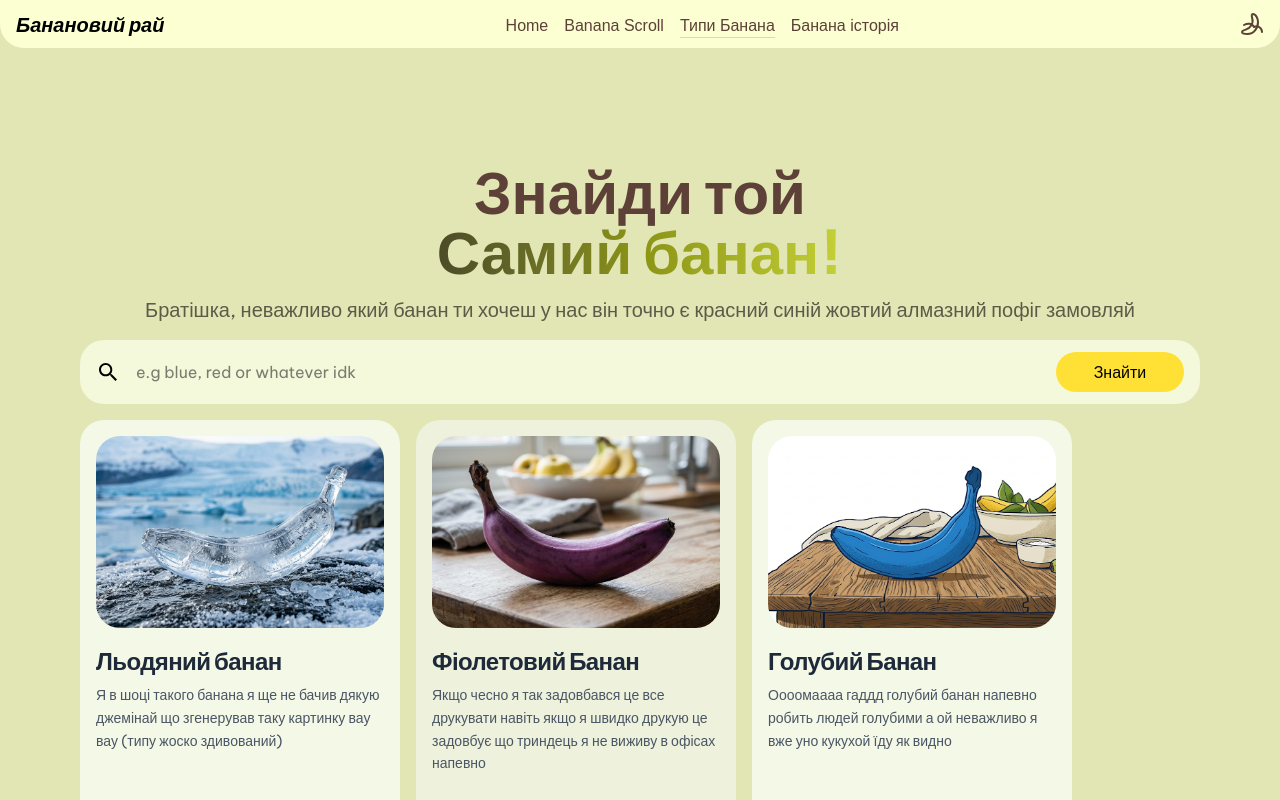
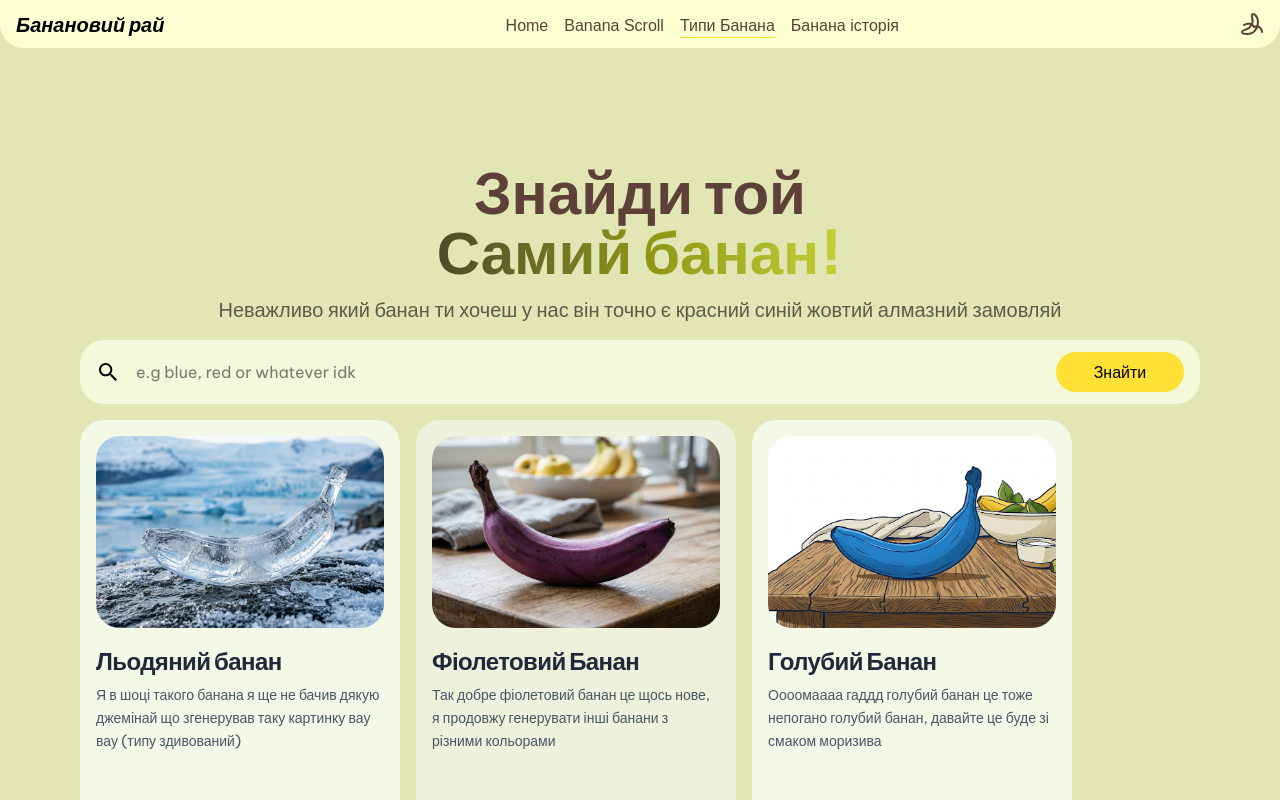
Before and after one commit to Graph2020/banana-site, a Next.js app: page /typeBanana in a window 1280 px wide. Shown: the top 800 px of the page. Built offline with nearby package versions, Linux system fonts and the light colour scheme.

Commit message:
make adequate text

```diff
--- a/app/consts/index.ts
+++ b/app/consts/index.ts
@@ -8,16 +8,16 @@ import {
   FaBolt,
   FaLeaf,
 } from "react-icons/fa";
-// Filtered banana cards data
+
 export const BANANA_CARDS = [
   {
     imageSrc: "/bananaImages/iceBanana.png",
     title: "Льодяний банан",
     description:
-      "Я в шоці такого банана я ще не бачив дякую джемінай що згенерував таку картинку вау вау (типу жоско здивований)",
+      "Я в шоці такого банана я ще не бачив дякую джемінай що згенерував таку картинку вау вау (типу здивований)",
     spanLabel: "HIGH ENERGY",
     spanBg: "#ffffff",
-    spanTextColor: "#059669", // Emerald green
+    spanTextColor: "#059669",
     cardBg: "#f4f8e6",
     Icon: FaRegHeart,
     type: "blue",
@@ -27,10 +27,10 @@ export const BANANA_CARDS = [
     imageSrc: "/bananaImages/purpleBanan.png",
     title: "Фіолетовий Банан",
     description:
-      "Якщо чесно я так задовбався це все друкувати навіть якщо я швидко друкую це задовбує що триндець я не виживу в офісах напевно",
+      "Так добре фіолетовий банан це щось нове, я продовжу генерувати інші банани з різними кольорами",
     spanLabel: "CLASSIC PRANK",
-    spanBg: "#fce7e7", // Light pink/red
-    spanTextColor: "#9f1239", // Dark red
+    spanBg: "#fce7e7",
+    spanTextColor: "#9f1239",
     cardBg: "#eef2dc",
     Icon: FaShareAlt,
     type: "blue",
@@ -40,12 +40,12 @@ export const BANANA_CARDS = [
     imageSrc: "/bananaImages/blueBanan.png",
     title: "Голубий Банан",
     description:
-      "Оооомаааа гаддд голубий банан напевно робить людей голубими а ой неважливо я вже уно кукухой їду як видно",
+      "Оооомаааа гаддд голубий банан це тоже непогано голубий банан, давайте це буде зі смаком моризива",
     spanLabel: "COOL VIBES",
-    spanBg: "#14f195", // Bright cyan/mint
-    spanTextColor: "#064e3b", // Dark green
+    spanBg: "#14f195",
+    spanTextColor: "#064e3b",
     cardBg: "#f4f8e6",
-    Icon: FaRegSnowflake, // Assumed icon since it was covered by the alert
+    Icon: FaRegSnowflake,
     type: "red",
     id: 3,
   },
@@ -68,8 +68,8 @@ export const BANANA_CARDS = [
     description:
       "Цитат не буде вони занадто здорові для цих типу бананових карточок шкода шкода життя бентежне пишу всяку фігню ",
     spanLabel: "ALTERNATIVE",
-    spanBg: "#ffedd5", // Light orange
-    spanTextColor: "#9a3412", // Dark orange
+    spanBg: "#ffedd5",
+    spanTextColor: "#9a3412",
     cardBg: "#f4f8e6",
     Icon: FaBolt,
     type: "red",
@@ -84,7 +84,7 @@ export const BANANA_CARDS = [
     spanBg: "#14f195",
     spanTextColor: "#064e3b",
     cardBg: "#eef2dc",
-    Icon: FaLeaf, // Assumed icon since it was covered by the alert
+    Icon: FaLeaf,
     type: "orange",
     id: 6,
   },
--- a/app/history/page.tsx
+++ b/app/history/page.tsx
@@ -32,7 +32,6 @@ export default function History() {
         pin: true,
         start: "center center",
         end: isMobile ? "+=700" : "+=1000",
-        markers: true,
         onLeave: () => {
           gsap.to(bananaRef.current, {
             scale: 0,
--- a/app/not-found.tsx
+++ b/app/not-found.tsx
@@ -11,7 +11,7 @@ export default function NotFound(): JSX.Element {
         Сторінку не знайдено
       </h1>
       <p className="text-secondary/70 max-w-xl">
-        Йомайо щось не ну туди клікнули чи це я не доробив ідк
+        Щось не ну туди натиснули чи це я не доробив ідк
       </p>
       <button
         onClick={() => router.back()}
--- a/app/sections/QualityBanana.tsx
+++ b/app/sections/QualityBanana.tsx
@@ -25,7 +25,6 @@ export default function QualityBanana() {
         trigger: sectionRef.current,
         start: "top 80%",
         toggleActions: "play none none none",
-        markers: true,
       },
     });
   }, []);
@@ -36,11 +35,11 @@ export default function QualityBanana() {
     >
       <div className="gap-elements bg-primary text-secondary mt-10 flex h-80 w-full flex-col rounded-4xl px-8 py-10 md:mt-0">
         <h2 className="mini-title font-headline">
-          Кароче банан жоскій супер дупєр пакупаєм
+          Банан жоскій супер дупєр пакупаєм
         </h2>
         <p className="text-secondary/50">
-          Я кароче жоско погоджуюсь тому що банани під жоскім контролєм тобто
-          банани реально вкусні ням ням ням
+          Я жоско погоджуюсь тому що банани під жоскім контролєм тобто банани
+          реально вкусні ням ням ням
         </p>
       </div>
 
@@ -56,7 +55,7 @@ export default function QualityBanana() {
       />
 
       <div className="flex h-96 w-full flex-col gap-2.5 rounded-3xl bg-[#d7ddba] p-8 md:col-span-3 md:h-80">
-        <h1 className="mini-title">Папєрєдження</h1>
+        <h1 className="mini-title">Попередження!</h1>
         <p className="text-secondary/70">
           Ви мабуть не знали але якщо ходити по тротуару і побачити там бананову
           шкірку та настолочити на неї то ви можете впасти типу це не кльово ой
--- a/app/typeBanana/page.tsx
+++ b/app/typeBanana/page.tsx
@@ -7,12 +7,14 @@ import { useSearchParams } from "next/navigation";
 import BananaFilterComponent from "../components/BananaFilterComponent";
 import { BANANA_CARDS } from "../consts";
 import Link from "next/link";
+
 export default function FilterBanana(): JSX.Element {
   const searchParams = useSearchParams();
   const banan = searchParams.get("banan");
   const filteredBananas = banan
     ? BANANA_CARDS.filter((banana) => banana.type === banan)
     : BANANA_CARDS;
+
   const bananas = filteredBananas.map((banana) => (
     <Link href={`/typeBanana/${banana.id}`} key={banana.id}>
       <BananaFilterComponent
@@ -28,6 +30,7 @@ export default function FilterBanana(): JSX.Element {
       />
     </Link>
   ));
+
   return (
     <main className="space-sections gap-elements bg-background-body font-body flex min-h-screen w-full flex-col items-center">
       <div className="mt-20 text-center">
@@ -37,8 +40,8 @@ export default function FilterBanana(): JSX.Element {
         </h1>
       </div>
       <p className="text-center text-black/60 lg:text-xl">
-        Братішка, неважливо який банан ти хочеш у нас він точно є красний синій
-        жовтий алмазний пофіг замовляй
+        Неважливо який банан ти хочеш у нас він точно є красний синій жовтий
+        алмазний замовляй
       </p>
       <SearchBanana />
       <div className="gap-elements flex flex-col md:flex-row md:flex-wrap">
```
